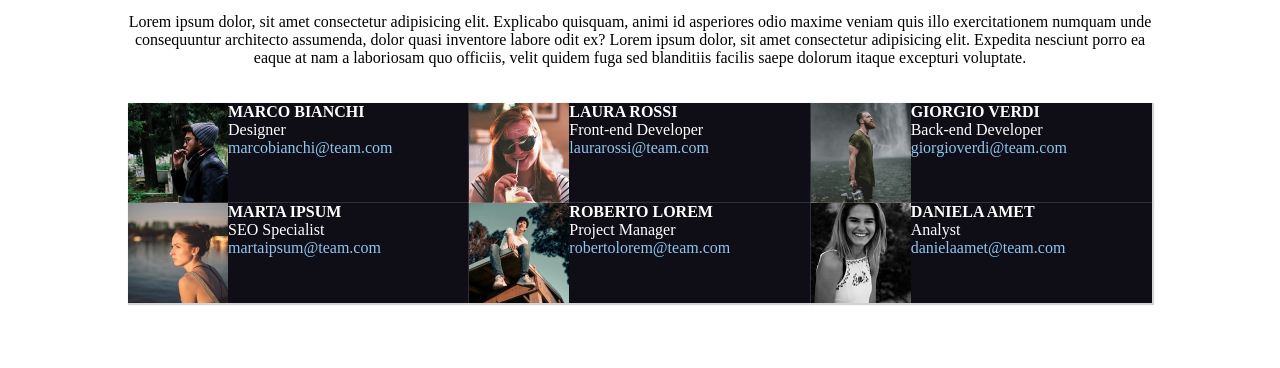
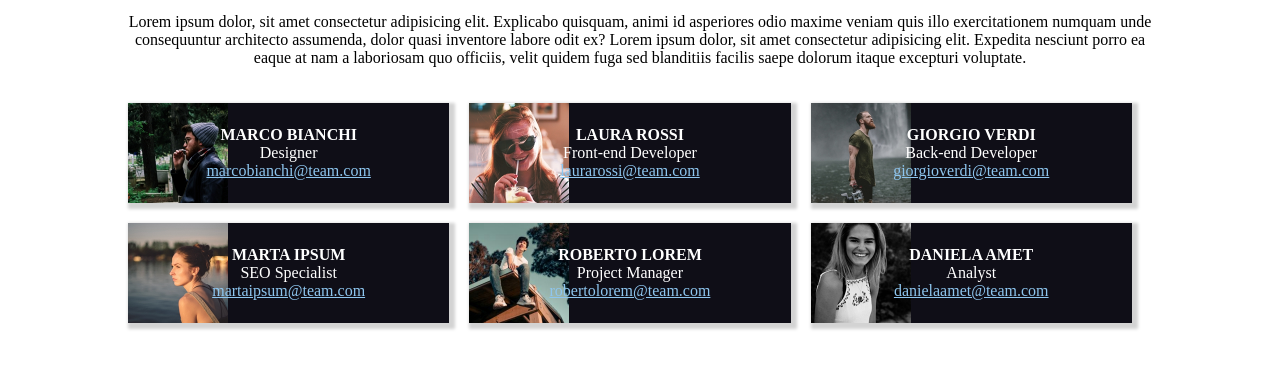
Before and after one commit to MatteoSala97/html-css-float-cards, a plain HTML site: page index.html in a window 1280 px wide. Shown: the part 84-452 px from the top of the page. Drawn offline with Linux system fonts and the light colour scheme.

Commit message:
added html css finishing touches + comments

```diff
--- a/assets/style.css
+++ b/assets/style.css
@@ -27,11 +27,23 @@ main{
 
 .card{
     background-color: #0F0E17;
-    width: calc(100%/3);
+    width: calc(33.33% - 20px);
     float: left;
-    box-shadow: 1px 1px 1px 1px lightgrey;
+    box-shadow: 3px 3px 3px 3px lightgrey;
+    margin-right: 20px;
+    margin-bottom: 20px;
+    overflow: hidden;
+    position: relative;
 }
-
+.info{
+    position: absolute;
+    top: 50%;
+    left: 50%;
+    transform: translate(-50%, -50%);
+    text-align: center;
+    width: calc(100% - 20px);
+    padding: 10px;
+}
 img{
     float: left;
     width: 100px;
--- a/index.html
+++ b/index.html
@@ -10,6 +10,7 @@
 </head>
 <body>
     <header>
+        <!-- Introduction -->
         <h1>Meet our team</h1>
         <section>
             <p>Lorem ipsum dolor, sit amet consectetur
@@ -25,16 +26,15 @@
         </section>
     </header>
 <br>
+<br>
     <main>
-
-<br>
-
+<!-- First row of cards -->
     <div class="card clearfix">
-        <img src="./assets/img/male1.png" alt="">
+        <img src="./assets/img/male1.png" alt="Image of Marco Bianchi">
             <div class="info">
                 <p class="name">MARCO BIANCHI</p>
                 <p class="role">Designer</p>
-                <a class="email">marcobianchi@team.com</a>
+                <a class="email" href="mailto:marcobianchi@team.com">marcobianchi@team.com</a>
             </div>
     </div>
 
@@ -43,7 +43,7 @@
             <div class="info">
                 <p class="name">LAURA ROSSI</p>
                 <p class="role">Front-end Developer</p>
-                <a class="email">laurarossi@team.com</a>
+                <a class="email" href="mailto:laurarossi@team.com">laurarossi@team.com</a>
             </div>
     </div>
 
@@ -52,16 +52,16 @@
             <div class="info">
                 <p class="name">GIORGIO VERDI</p>
                 <p class="role">Back-end Developer</p>
-                <a class="email">giorgioverdi@team.com</a>
+                <a class="email" href="mailto:giorgioverdi@team.com">giorgioverdi@team.com</a>
             </div>
     </div>
-
+<!-- Second row of tabs -->
     <div class="card clearfix">
         <img src="./assets/img/female2.png" alt="">
             <div class="info">
                 <p class="name">MARTA IPSUM</p>
                 <p class="role">SEO Specialist</p>
-                <a class="email">martaipsum@team.com</a>
+                <a class="email" href="mailto:martaipsum@team.com">martaipsum@team.com</a>
             </div>
     </div>
 
@@ -70,7 +70,7 @@
             <div class="info">
                 <p class="name">ROBERTO LOREM</p>
                 <p class="role">Project Manager</p>
-                <a class="email">robertolorem@team.com</a>
+                <a class="email" href="mailto:robertolorem@team.com">robertolorem@team.com</a>
             </div>
     </div>
 
@@ -79,7 +79,7 @@
             <div class="info">
                 <p class="name">DANIELA AMET</p>
                 <p class="role">Analyst</p>
-                <a class="email">danielaamet@team.com</a>
+                <a class="email" href="mailto:danielaamet@team.com">danielaamet@team.com</a>
             </div>
     </div>
 
```
